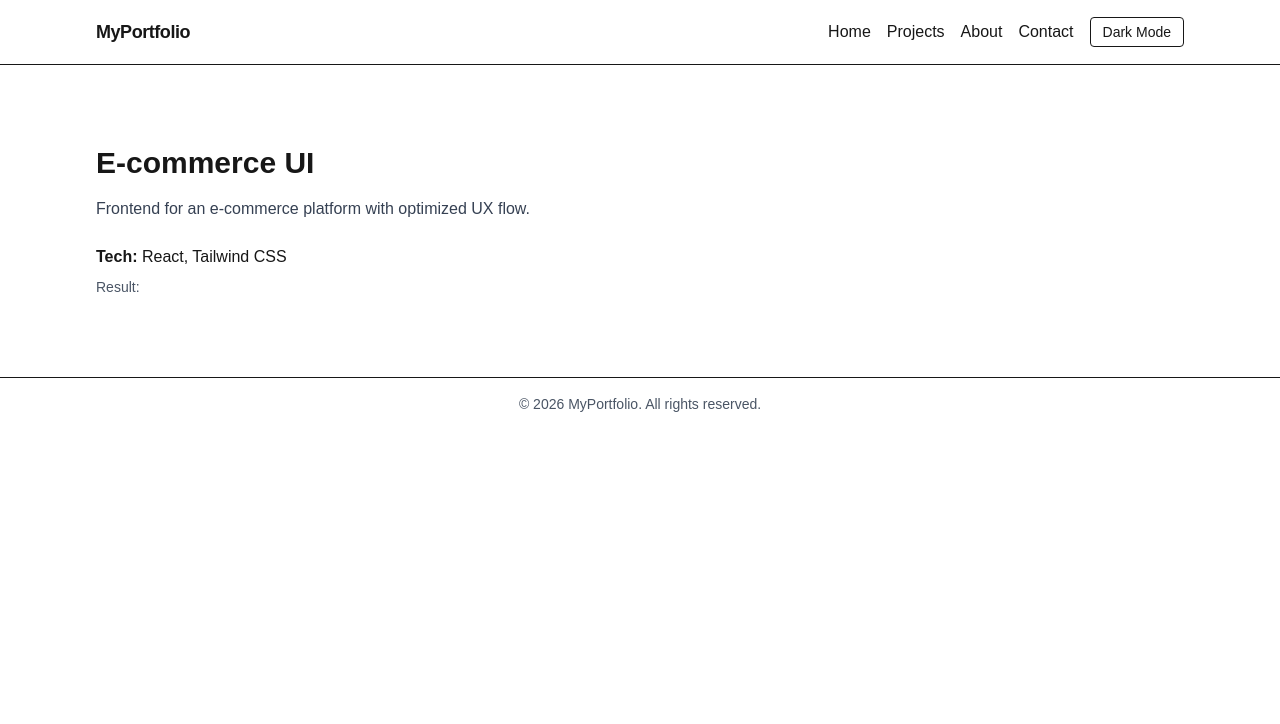
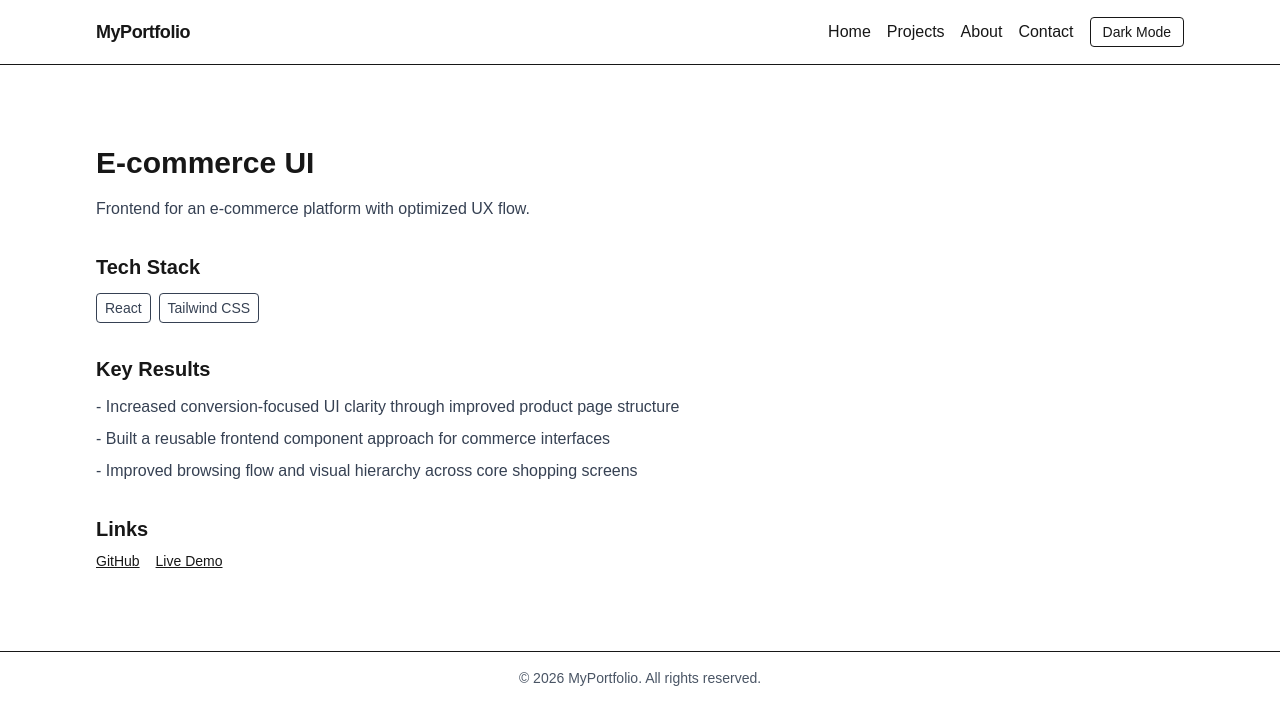
Before and after one commit to empouya/empouya, a Next.js app: page /projects/ecommerce-ui in a window 1280 px wide. Shown: the top 724 px of the page. Built offline with nearby package versions, Linux system fonts and the light colour scheme.

Commit message:
fix: refactor project listing and detail pages around reusable components

```diff
--- a/src/app/projects/[slug]/page.tsx
+++ b/src/app/projects/[slug]/page.tsx
@@ -1,6 +1,7 @@
 import { getProjectBySlug, projects } from "@/lib/projects";
 import { notFound } from "next/navigation";
 import Section from "@/components/sections/Section";
+import ProjectDetail from "@/components/projects/ProjectDetail";
 
 export function generateStaticParams() {
     return projects.map((project) => ({
@@ -20,19 +21,7 @@ export default async function ProjectDetailPage({ params }: PageProps) {
 
     return (
         <Section>
-            <div className="max-w-3xl">
-                <h1 className="text-3xl font-bold">{project.title}</h1>
-                <p className="mt-4 text-gray-700">{project.description}</p>
-
-                <div className="mt-6">
-                    <p>
-                        <strong>Tech:</strong> {project.tech.join(", ")}
-                    </p>
-                    <p className="mt-2 text-sm text-gray-600">
-                        Result: {project.result}
-                    </p>
-                </div>
-            </div>
+            <ProjectDetail project={project} />
         </Section>
     );
 }
--- a/src/app/projects/page.tsx
+++ b/src/app/projects/page.tsx
@@ -1,10 +1,10 @@
 "use client";
 
 import { useState } from "react";
-import Link from "next/link";
 import { projects } from "@/content/projects";
 import ProjectFilter from "@/components/ui/filters/ProjectFilter";
 import Section from "@/components/sections/Section";
+import ProjectCard from "@/components/projects/ProjectCard";
 
 export default function ProjectsPage() {
     const [selected, setSelected] = useState("all");
@@ -25,14 +25,7 @@ export default function ProjectsPage() {
 
             <div className="grid gap-4 md:grid-cols-2">
                 {filtered.map((project) => (
-                    <Link
-                        key={project.id}
-                        href={`/projects/${project.slug}`}
-                        className="rounded border p-4 transition hover:scale-[1.01]"
-                    >
-                        <h2 className="font-semibold">{project.title}</h2>
-                        <p className="mt-2 text-sm text-gray-600">{project.description}</p>
-                    </Link>
+                    <ProjectCard key={project.id} project={project} />
                 ))}
             </div>
         </Section>
--- a/src/components/projects/FeaturedProjects.tsx
+++ b/src/components/projects/FeaturedProjects.tsx
@@ -1,6 +1,6 @@
 import { getFeaturedProjects } from "@/content/projects";
-import Link from "next/link";
 import Section from "@/components/sections/Section";
+import ProjectCard from "@/components/projects/ProjectCard";
 
 export default function FeaturedProjects() {
     const projects = getFeaturedProjects();
@@ -13,14 +13,7 @@ export default function FeaturedProjects() {
 
             <div className="grid gap-4 md:grid-cols-2">
                 {projects.map((project) => (
-                    <Link
-                        key={project.id}
-                        href={`/projects/${project.slug}`}
-                        className="rounded border p-4 transition hover:scale-[1.02] hover:shadow-sm"
-                    >
-                        <h3 className="font-semibold">{project.title}</h3>
-                        <p className="mt-2 text-sm text-gray-600">{project.description}</p>
-                    </Link>
+                    <ProjectCard key={project.id} project={project} />
                 ))}
             </div>
         </Section>
--- /dev/null
+++ b/src/components/projects/ProjectCard.tsx
@@ -0,0 +1,39 @@
+import Link from "next/link";
+import type { Project } from "@/lib/projects";
+
+type ProjectCardProps = {
+    project: Project;
+};
+
+export default function ProjectCard({ project }: ProjectCardProps) {
+    return (
+        <Link
+            href={`/projects/${project.slug}`}
+            className="block rounded border p-4 transition hover:scale-[1.01] hover:shadow-sm"
+        >
+            <div className="space-y-3">
+                <div>
+                    <h3 className="text-lg font-semibold">{project.title}</h3>
+                    <p className="mt-2 text-sm text-gray-600">{project.description}</p>
+                </div>
+
+                <div className="flex flex-wrap gap-2">
+                    {project.tech.map((item) => (
+                        <span
+                            key={item}
+                            className="rounded border px-2 py-1 text-xs text-gray-700"
+                        >
+                            {item}
+                        </span>
+                    ))}
+                </div>
+
+                <ul className="space-y-1 text-sm text-gray-600">
+                    {project.results.slice(0, 2).map((result) => (
+                        <li key={result}>- {result}</li>
+                    ))}
+                </ul>
+            </div>
+        </Link>
+    );
+}
--- /dev/null
+++ b/src/components/projects/ProjectDetail.tsx
@@ -0,0 +1,61 @@
+import type { Project } from "@/lib/projects";
+
+type ProjectDetailProps = {
+    project: Project;
+};
+
+export default function ProjectDetail({ project }: ProjectDetailProps) {
+    return (
+        <div className="max-w-3xl space-y-8">
+            <header className="space-y-4">
+                <h1 className="text-3xl font-bold">{project.title}</h1>
+                <p className="text-gray-700">{project.description}</p>
+            </header>
+
+            <section className="space-y-3">
+                <h2 className="text-xl font-semibold">Tech Stack</h2>
+                <div className="flex flex-wrap gap-2">
+                    {project.tech.map((item) => (
+                        <span
+                            key={item}
+                            className="rounded border px-2 py-1 text-sm text-gray-700"
+                        >
+                            {item}
+                        </span>
+                    ))}
+                </div>
+            </section>
+
+            <section className="space-y-3">
+                <h2 className="text-xl font-semibold">Key Results</h2>
+                <ul className="space-y-2 text-gray-700">
+                    {project.results.map((result) => (
+                        <li key={result}>- {result}</li>
+                    ))}
+                </ul>
+            </section>
+
+            <section className="space-y-2">
+                <h2 className="text-xl font-semibold">Links</h2>
+                <div className="flex flex-wrap gap-4 text-sm">
+                    <a
+                        href={project.github}
+                        target="_blank"
+                        rel="noreferrer"
+                        className="underline"
+                    >
+                        GitHub
+                    </a>
+                    <a
+                        href={project.live}
+                        target="_blank"
+                        rel="noreferrer"
+                        className="underline"
+                    >
+                        Live Demo
+                    </a>
+                </div>
+            </section>
+        </div>
+    );
+}
```
